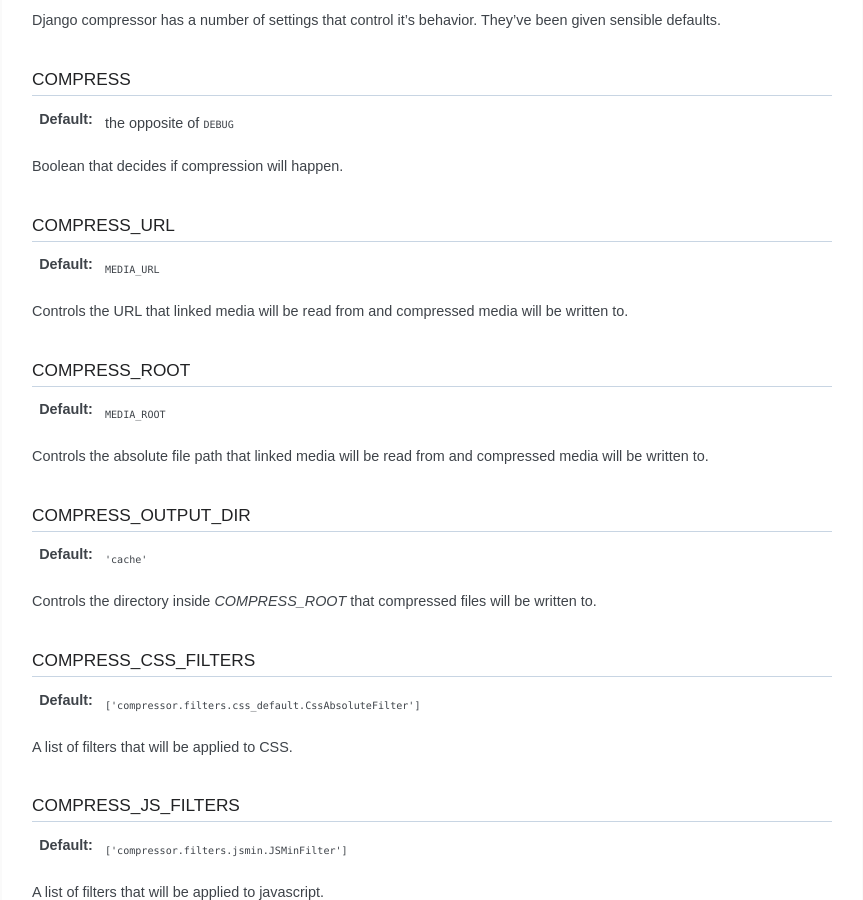
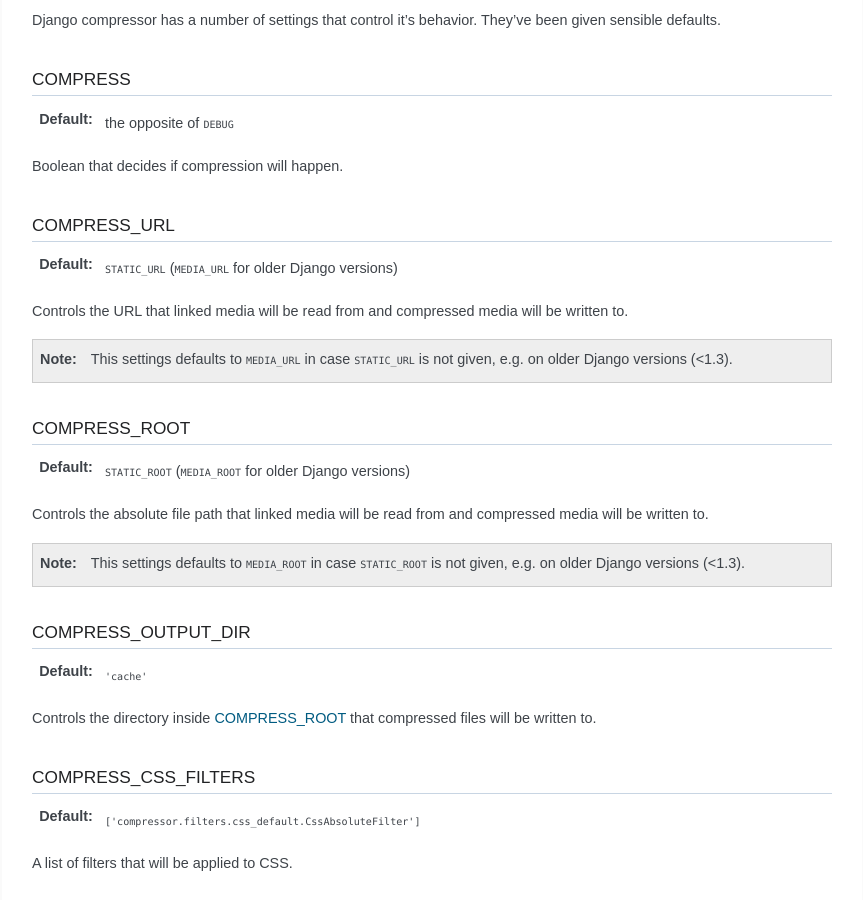
Before and after one commit to django-compressor/django-compressor, a Sphinx documentation site: the page built from docs/index.txt, in a window 1280 px wide and 900 px high, scrolled down 1971 px. Shown: the whole window, without its empty margins (298-1161 px from the left). Built offline with Sphinx 7.4.7, drawn with Linux system fonts in a browser that asks for light colours.

Commit message:
Note the new defaults for COMPRESS_ROOT and COMPRESS_URL in the docs. Closes #3.

```diff
--- a/docs/index.txt
+++ b/docs/index.txt
@@ -122,25 +122,35 @@
 COMPRESS_URL
 ------------
 
-:Default: ``MEDIA_URL``
+:Default: ``STATIC_URL`` (``MEDIA_URL`` for older Django versions)
 
 Controls the URL that linked media will be read from and compressed media
 will be written to.
 
+.. note::
+
+    This settings defaults to ``MEDIA_URL`` in case ``STATIC_URL``
+    is not given, e.g. on older Django versions (<1.3).
+
 COMPRESS_ROOT
 -------------
 
-:Default: ``MEDIA_ROOT``
+:Default: ``STATIC_ROOT`` (``MEDIA_ROOT`` for older Django versions)
 
 Controls the absolute file path that linked media will be read from and
 compressed media will be written to.
+
+.. note::
+
+    This settings defaults to ``MEDIA_ROOT`` in case ``STATIC_ROOT``
+    is not given, e.g. on older Django versions (<1.3).
 
 COMPRESS_OUTPUT_DIR
 -------------------
 
 :Default: ``'cache'``
 
-Controls the directory inside `COMPRESS_ROOT` that compressed files will
+Controls the directory inside COMPRESS_ROOT_ that compressed files will
 be written to.
 
 COMPRESS_CSS_FILTERS
```
